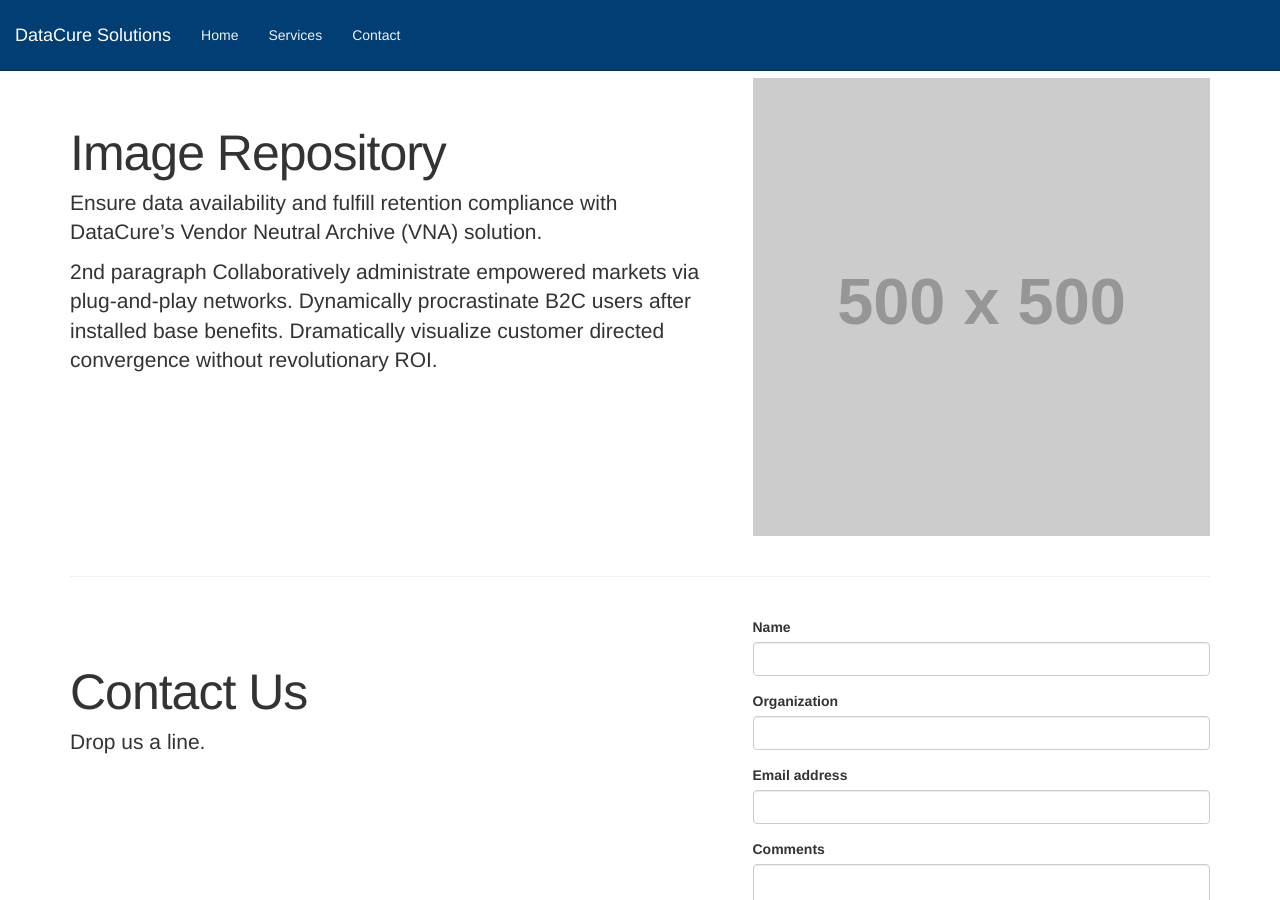
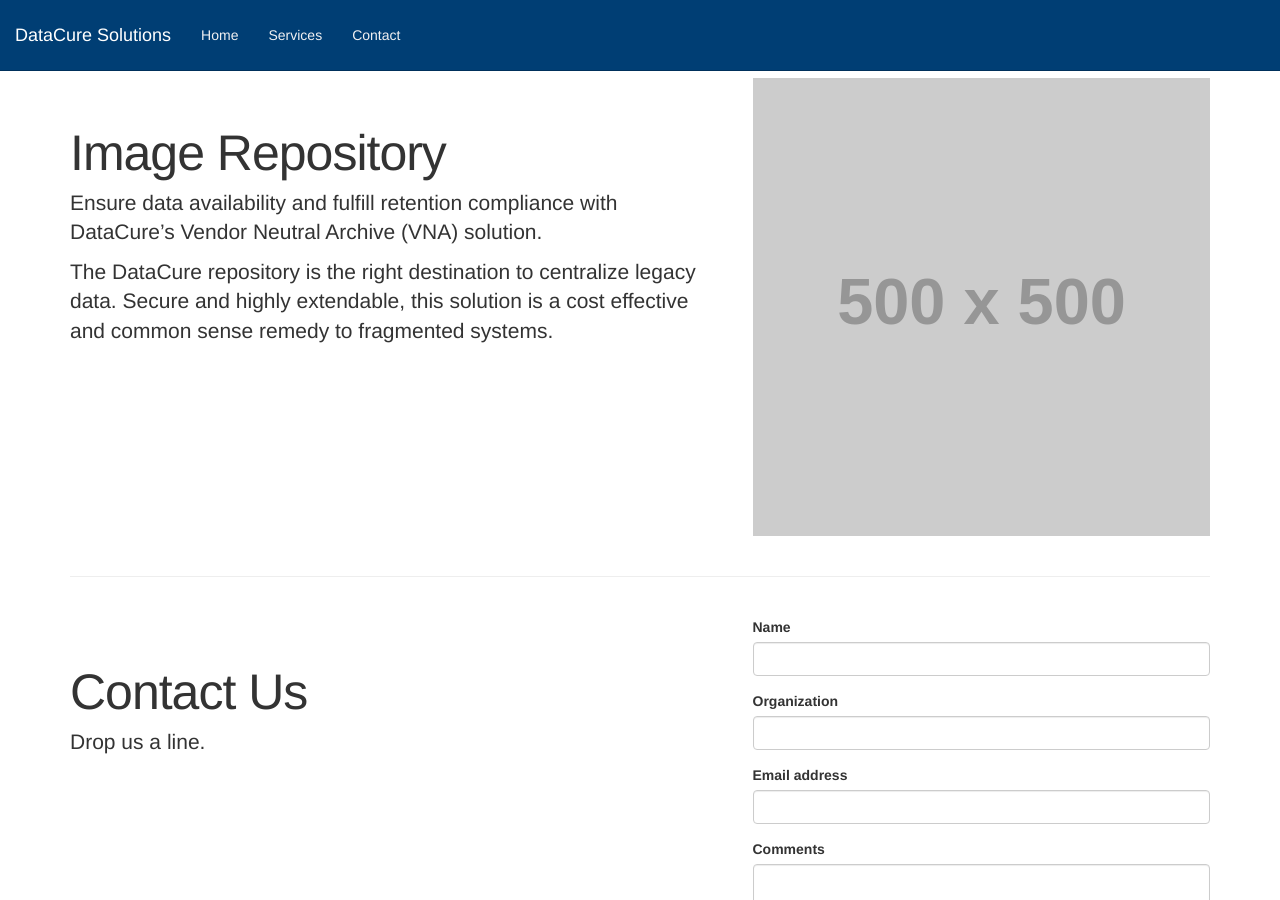
Before and after one commit to datacuresolutions/datacuresolutions.github.io, a Jekyll site: the page built from index.html, in a window 1280 px wide and 900 px high, scrolled down 1947 px. Built offline with Jekyll 4.4.1, drawn with Linux system fonts in a browser that asks for light colours; nearby versions of some CDN libraries; library files that are not in the unit come from our copies.

Commit message:
Update service_3_detail.md

```diff
--- a/_includes/content/service_3_detail.md
+++ b/_includes/content/service_3_detail.md
@@ -1,3 +1,3 @@
 Ensure data availability and fulfill retention compliance with DataCure's Vendor Neutral Archive (VNA) solution.
 
-2nd paragraph Collaboratively administrate empowered markets via plug-and-play networks. Dynamically procrastinate B2C users after installed base benefits. Dramatically visualize customer directed convergence without revolutionary ROI.
+The DataCure repository is the right destination to centralize legacy data.  Secure and highly extendable, this solution is a cost effective and common sense remedy to fragmented systems.
```
